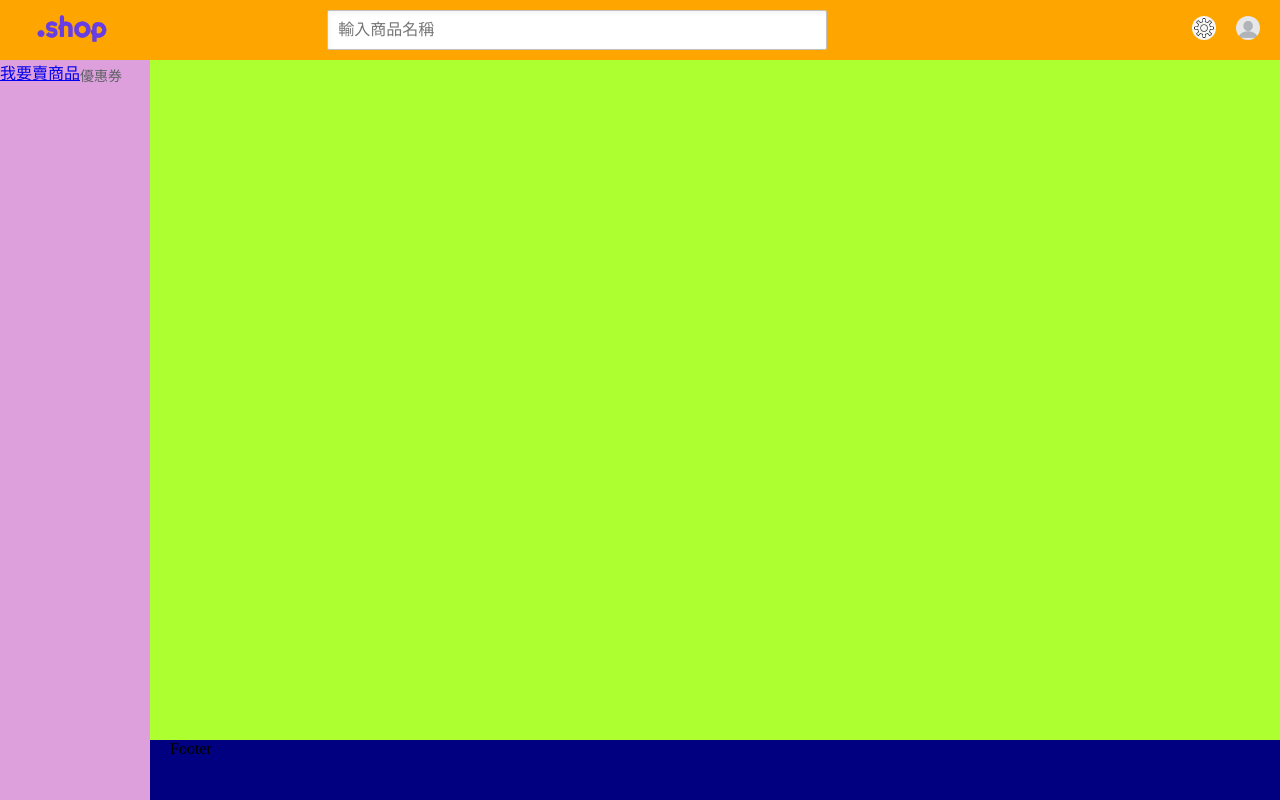
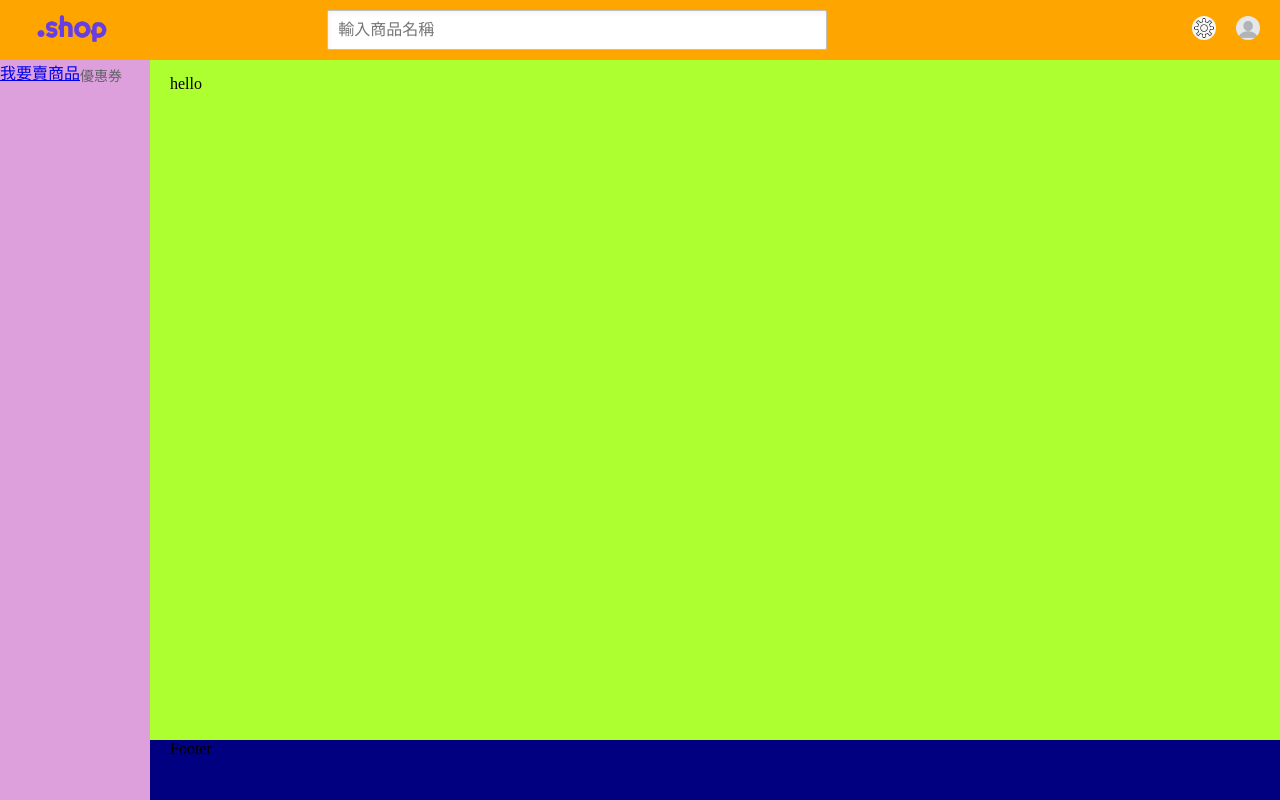
Before and after one commit to jyun-jie/e-shop-front, a Vue app in the folder shop_app_web/: page /seller in a window 1280 px wide. Built offline with nearby package versions, Linux system fonts and the light colour scheme; no server answers.

Commit message:
refactor : refactor utils/request.js result code result have more cleaner because it remove redundant code
feat : seller.vue have welcome page
add seller.vue welcome page in el-main it have condition isurl = /seller

```diff
--- a/shop_app_web/src/api/token.js
+++ b/shop_app_web/src/api/token.js
@@ -22,5 +22,5 @@ export async function goSeller(config){
 }
 
 export async function goInsertPro(product,config){
-  return await request.post("/insertPro",product,config.value)
+  return await request.post("/seller/Pro",product,config.value)
 }
--- a/shop_app_web/src/components/Seller.vue
+++ b/shop_app_web/src/components/Seller.vue
@@ -10,7 +10,12 @@
 
     </el-aside>
         <el-container>
-          <el-main><router-view></router-view></el-main>
+          <el-main>
+             <div v-if="$route.path === '/seller'">
+              <SellerPro />
+            </div>
+              <router-view></router-view>
+          </el-main>
           <el-footer>Footer</el-footer>
         </el-container>
       </el-container>
@@ -24,6 +29,7 @@ import { onMounted ,reactive,ref } from "vue";
 import { useTokenStore } from '@/store/index.js'
 import {useRouter} from 'vue-router'
 import Header from '@/page/Header.vue'
+import SellerPro from '@/views/seller/SellerPro.vue'
 import {goSeller} from '@/api/token.js'
   const hello = ref()
   const token = useTokenStore()
--- a/shop_app_web/src/utils/request.js
+++ b/shop_app_web/src/utils/request.js
@@ -9,8 +9,12 @@ const instance = axios.create({baseURL})
 //添加響應攔截器 本身就是異步處理 buyer除外
 instance.interceptors.response.use(
     result=>{
-            //200成功 直接回傳
-            return result.data;
+        //200成功 直接回傳
+        const res = result.data;
+        console.log(res)
+        return result.data;
+
+
     }//有錯誤訊息
     ,err =>{
         const res = err.response.status
--- a/shop_app_web/src/views/seller/InsertPro.vue
+++ b/shop_app_web/src/views/seller/InsertPro.vue
@@ -33,10 +33,12 @@
 
 <script setup>
 import { reactive , onMounted ,ref} from 'vue'
+import { useRouter }from 'vue-router'
 import axios from 'axios'
 import { useTokenStore } from '@/store/index.js'
 import { goInsertPro } from '@/api/token.js'
 
+const router = useRouter()
 const hello = ref()
 // do not use same name with ref
 const product = reactive({
@@ -64,6 +66,8 @@ const onSubmit = async function(){
   //攜帶product物件, header
   let data = await goInsertPro(product,config)
   hello.value=data
+  alert(hello.value.data)
+  router.push("/seller")
 }
 
 </script>
--- /dev/null
+++ b/shop_app_web/src/views/seller/SellerPro.vue
@@ -0,0 +1,3 @@
+<template>
+  hello
+</template>
```
Also changed, not shown: 1 other file (tests, documents, lock files or other folders).
